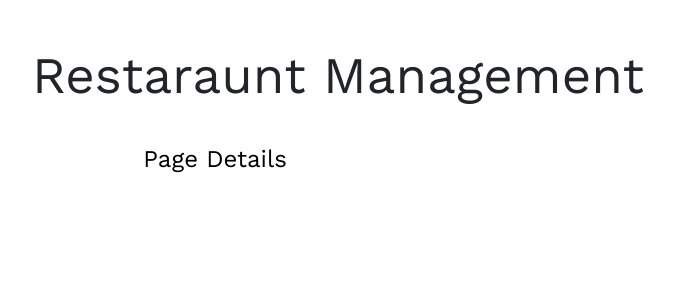
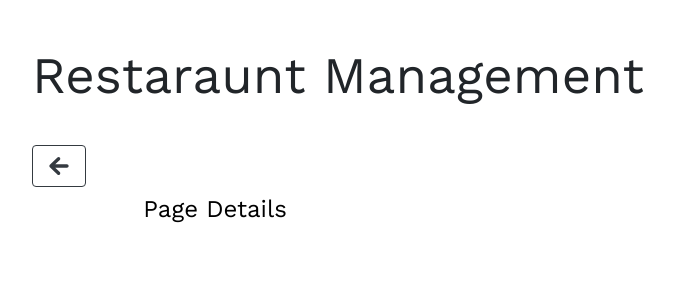
Before and after one commit to LienLeinad/CS123_Project_Group_WhatTheHack, a Django app: template chkngo/webapp/templates/restaurant_management.html in a window 1280 px wide. Shown: the top 300 px of the page, without its empty margins (53-727 px from the left). Run offline with Django 3.2, Linux system fonts and the light colour scheme; the template is opened without the code that fills it: values that come from a table or form of the project are taken from there, others are empty; some libraries are stand-ins or nearby versions.

Commit message:
put exclusivity and fixed nav bar and resto man has back btn na

```diff
--- a/chkngo/static/css/restoManage.css
+++ b/chkngo/static/css/restoManage.css
@@ -10,13 +10,21 @@
 	padding: 0.5vw;
 }
 
+ion-icon {
+	font-size: 3.5vh;
+}
+
 .input-btn {
 	background-color: white;
 	border: 1px solid #323031;
 	border-radius: 5px;
 }
 
-.input-btn:hover, .logout-btn:hover {
+.back-btn {
+	align-content: center;
+}
+
+.input-btn:hover, .logout-btn:hover, .back-btn:hover {
 	background-color: #323031;
 	border-color: none;
 	color: white;
@@ -38,7 +46,7 @@
 
 @media (min-width: 320px) {
 	.title {
-		margin-bottom: 5vw;
+		margin-bottom: 4vw;
 		font-size: 12vw;
 	}
 
@@ -58,6 +66,10 @@
 
 	label[for=id_Open_time], label[for=id_Closing_time], label[for=id_Address], label[for=id_Landline], label[for=id_Contact] {
 		width: 30vw;
+	}
+
+	.back-btn {
+		margin-bottom: 2vh;
 	}
 }
 
@@ -91,4 +103,8 @@
 	label[for=id_Open_time], label[for=id_Closing_time], label[for=id_Address], label[for=id_Landline], label[for=id_Contact] {
 		width: 8vw;
 	}
+
+	.back-btn {
+		margin-bottom: 1vh;
+	}
 }
--- a/chkngo/webapp/templates/nav.html
+++ b/chkngo/webapp/templates/nav.html
@@ -12,10 +12,7 @@
 	<div class="collapse navbar-collapse" id="navbarSupportedContent">
 		<ul class="navbar-nav mr-auto">
 			<li class="nav-item active">
-				<a class="nav-link" href="">Home<span class="sr-only">(current)</span></a>
-			</li>
-			<li class="nav-item nav-option">
-				<a class="nav-link" href="#">View Categories</a>
+				<a class="nav-link" href="{% url 'LandingPage' %}">Home<span class="sr-only">(current)</span></a>
 			</li>
 			<li class="nav-item nav-option">
 				<form action="{% url 'search:searchposts' %}" method="GET" value="{{request.GET.q}}"> <!-- search bar stuff -->
--- a/chkngo/webapp/templates/restaurant_management.html
+++ b/chkngo/webapp/templates/restaurant_management.html
@@ -21,6 +21,7 @@
 <body>
 	<div class="container edit-area">
 		<h1 class="display-4 title">Restaraunt Management</h1>
+		<button class="btn back-btn d-flex btn-outline-dark" onclick="javascript:history.go(-1);"><ion-icon name="arrow-round-back"></ion-icon></button>
 		<div class="row">
 			<div class="col-sm-3 mng-side-menu">
 				<h4><a class="side-menu-btn" href="#detailMenu" data-toggle="collapse" aria-expanded="false" aria-controls="detailMenu">Page Details</a></h4>
@@ -40,6 +41,7 @@
 	<script src="https://code.jquery.com/jquery-3.3.1.slim.min.js" integrity="sha384-q8i/X+965DzO0rT7abK41JStQIAqVgRVzpbzo5smXKp4YfRvH+8abtTE1Pi6jizo" crossorigin="anonymous"></script>
 	<script src="https://cdnjs.cloudflare.com/ajax/libs/popper.js/1.14.7/umd/popper.min.js" integrity="sha384-UO2eT0CpHqdSJQ6hJty5KVphtPhzWj9WO1clHTMGa3JDZwrnQq4sF86dIHNDz0W1" crossorigin="anonymous"></script>
 	<script src="https://stackpath.bootstrapcdn.com/bootstrap/4.3.1/js/bootstrap.min.js" integrity="sha384-JjSmVgyd0p3pXB1rRibZUAYoIIy6OrQ6VrjIEaFf/nJGzIxFDsf4x0xIM+B07jRM" crossorigin="anonymous"></script>
+	<script src="https://unpkg.com/ionicons@4.5.10-0/dist/ionicons.js"></script>
 
 </body>
 </html>
```
Also changed, not shown: chkngo/webapp/templates/restoView.html (+8 -15 lines).
